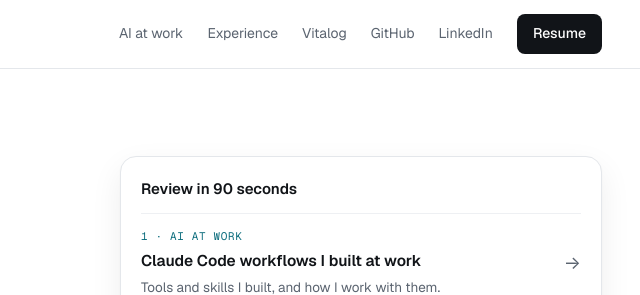
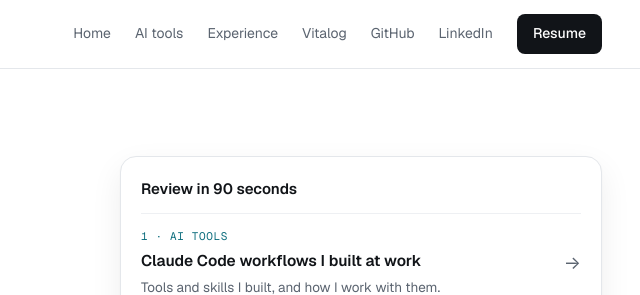
Before and after one commit to sandeepnunna90/sandeepnunna90.github.io, a plain HTML site: page index.html in a window 1280 px wide. Shown: the top 295 px of the page, 558-1198 px from the left. Drawn offline with nearby package versions, Linux system fonts and the light colour scheme.

Commit message:
Add Home link to the menu; rename AI at work to AI tools
Co-Authored-By: Claude Opus 5.5 <noreply@anthropic.com>

```diff
--- a/assets/styles.css
+++ b/assets/styles.css
@@ -85,7 +85,7 @@ h3.card-title { font-size: 16px; }
   .site-nav .nav-section { display: none; }
   .site-nav { gap: 8px 16px; }
 }
-/* On phones keep the header to one line: GitHub and LinkedIn stay in the footer. */
+/* On phones keep the header to one line: Home, Resume; GitHub and LinkedIn stay in the footer. */
 @media (max-width: 480px) {
   .site-nav .nav-ext { display: none; }
 }
--- a/index.html
+++ b/index.html
@@ -54,7 +54,8 @@
       <span class="brand-name">Sandeep Nunna</span>
     </a>
     <nav class="site-nav" aria-label="Main">
-      <a class="nav-section" href="#ai">AI at work</a>
+      <a class="nav-home" href="#top">Home</a>
+      <a class="nav-section" href="#ai">AI tools</a>
       <a class="nav-section" href="#experience">Experience</a>
       <a class="nav-section" href="#vitalog">Vitalog</a>
       <a class="nav-ext" href="https://github.com/sandeepnunna90">GitHub</a>
@@ -84,7 +85,7 @@
         <div class="review-title" id="review-title">Review in 90 seconds</div>
         <a href="#ai">
           <span class="review-step">
-            <span class="review-label is-accent">1 · AI at work</span>
+            <span class="review-label is-accent">1 · AI tools</span>
             <span class="review-head">Claude Code workflows I built at work</span>
             <span class="review-sub">Tools and skills I built, and how I work with them.</span>
           </span>
```
